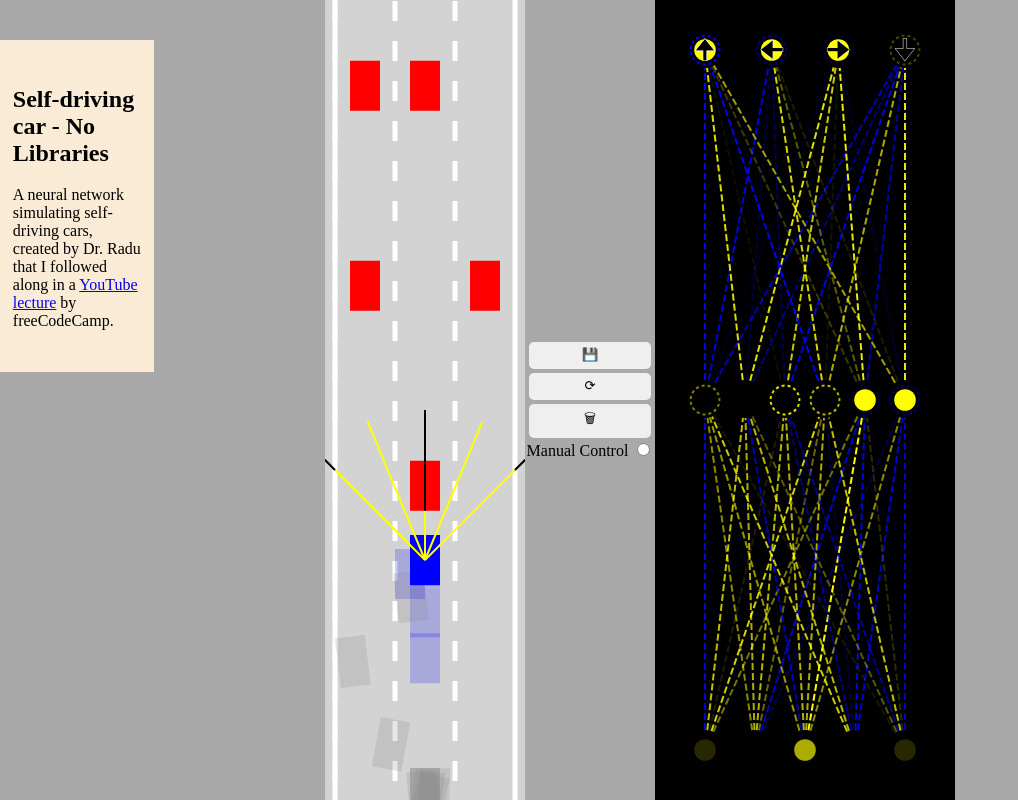
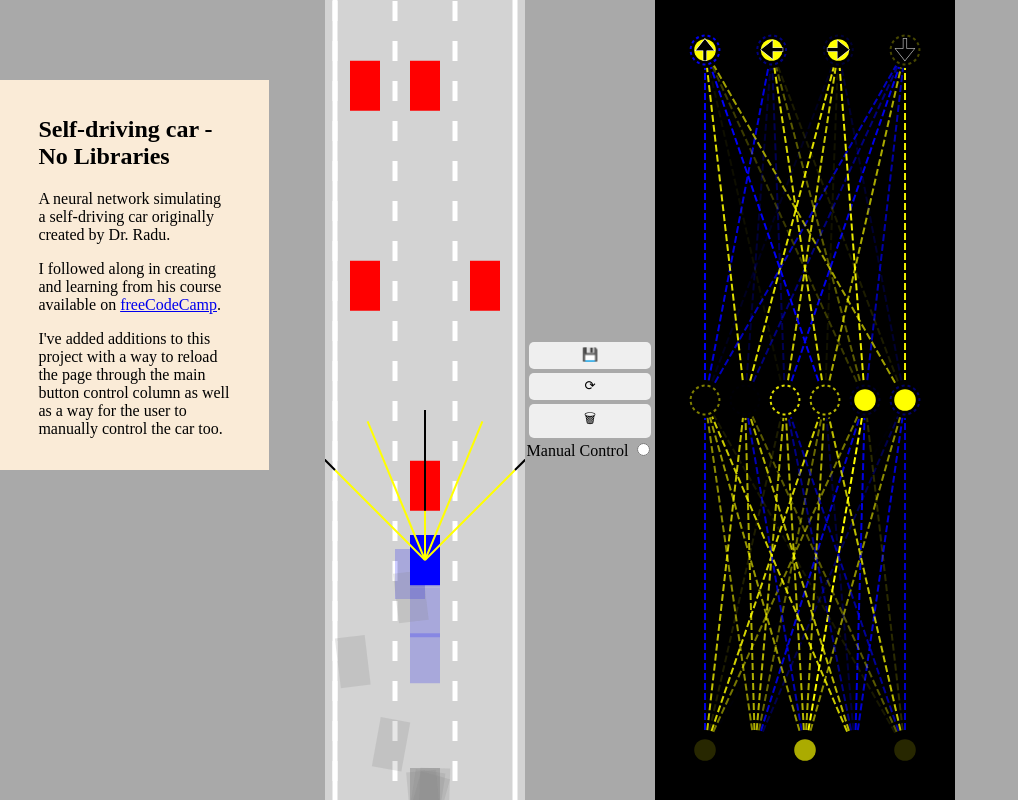
Before and after one commit to JoelKuruvill/self-driving-car-with-javascript, a plain HTML site: page index.html in a window 1280 px wide. Shown: the whole page, without its empty margins (0-1018 px from the left). Drawn offline with Linux system fonts and the light colour scheme.

Commit message:
Completed Self-Driving Car Course!

```diff
--- a/index.html
+++ b/index.html
@@ -7,9 +7,14 @@
     <canvas id="carCanvas"></canvas>
     <article id="pageInfo">
         <h1> Self-driving car - No Libraries </h1>
-        <p> A neural network simulating self-driving cars, created by Dr. Radu that I followed along in a
-             <a href="https://www.freecodecamp.org/news/create-a-virtual-world-with-javascript">YouTube lecture</a>
-              by freeCodeCamp. </p>
+        <p> A neural network simulating a self-driving car originally created by Dr. Radu.</p>
+        <p> I followed along in creating and learning from his course available on
+            <a href="https://www.freecodecamp.org/news/create-a-virtual-world-with-javascript">freeCodeCamp</a>.
+        </p>
+        <p>
+            I've added additions to this project with a way to reload the page through the main button control
+             column as well as a way for the user to manually control the car too.
+        </p>
     </article>
     <div id="verticalButtons">
         <button onclick="save()">&#128190;</button>
--- a/style.css
+++ b/style.css
@@ -15,10 +15,11 @@ body {
 
 #pageInfo {
     position: absolute;
-    top: 5%;
+    top: 10vh;
     left: 0;
-    width: 10%;
-    padding: 2% 1%;
+    width: fit-content;
+    max-width: 15%;
+    padding: 2vh 3%;
     background-color: antiquewhite;
 }
 
```
Also changed, not shown: 1 other file.
